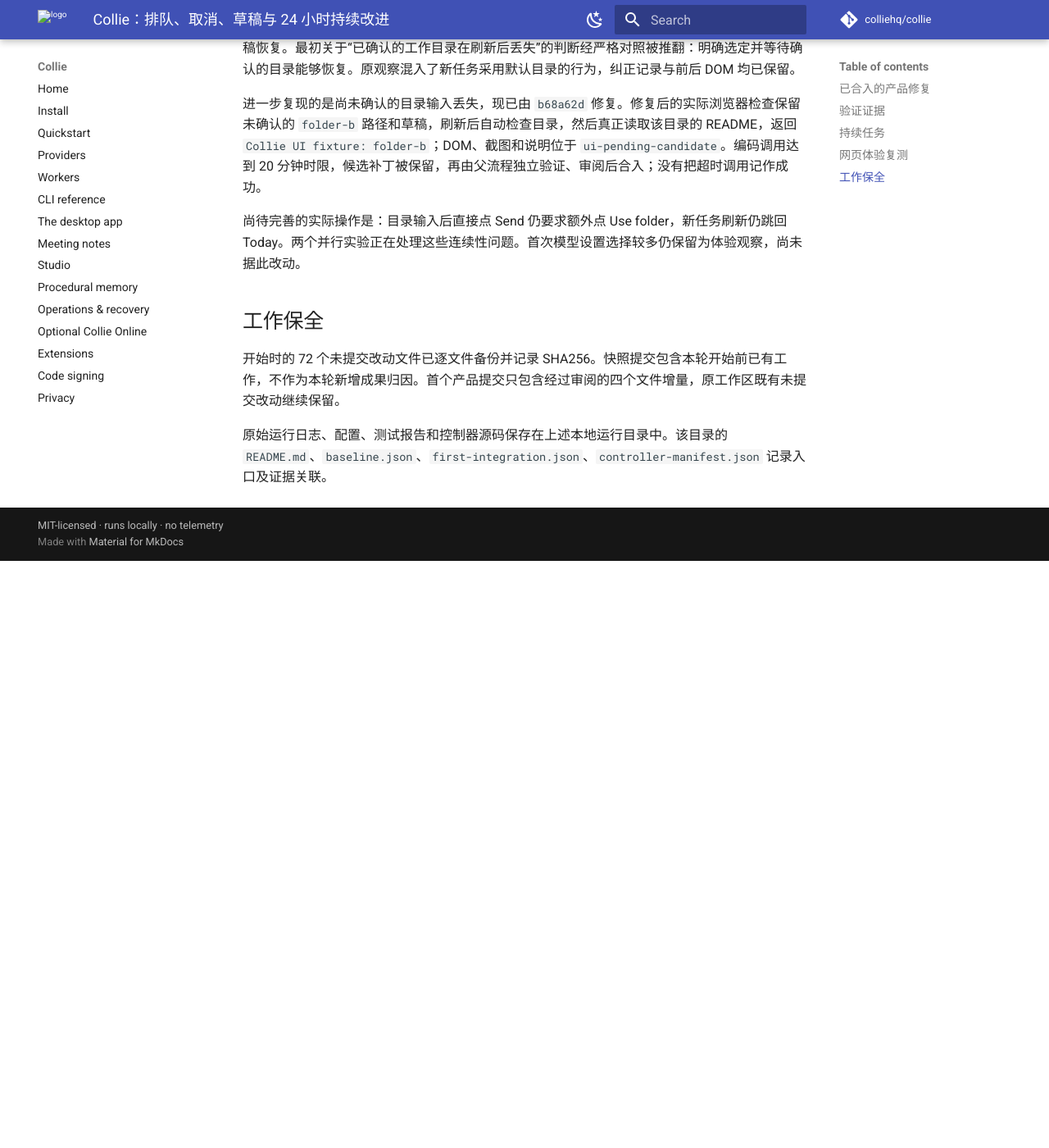
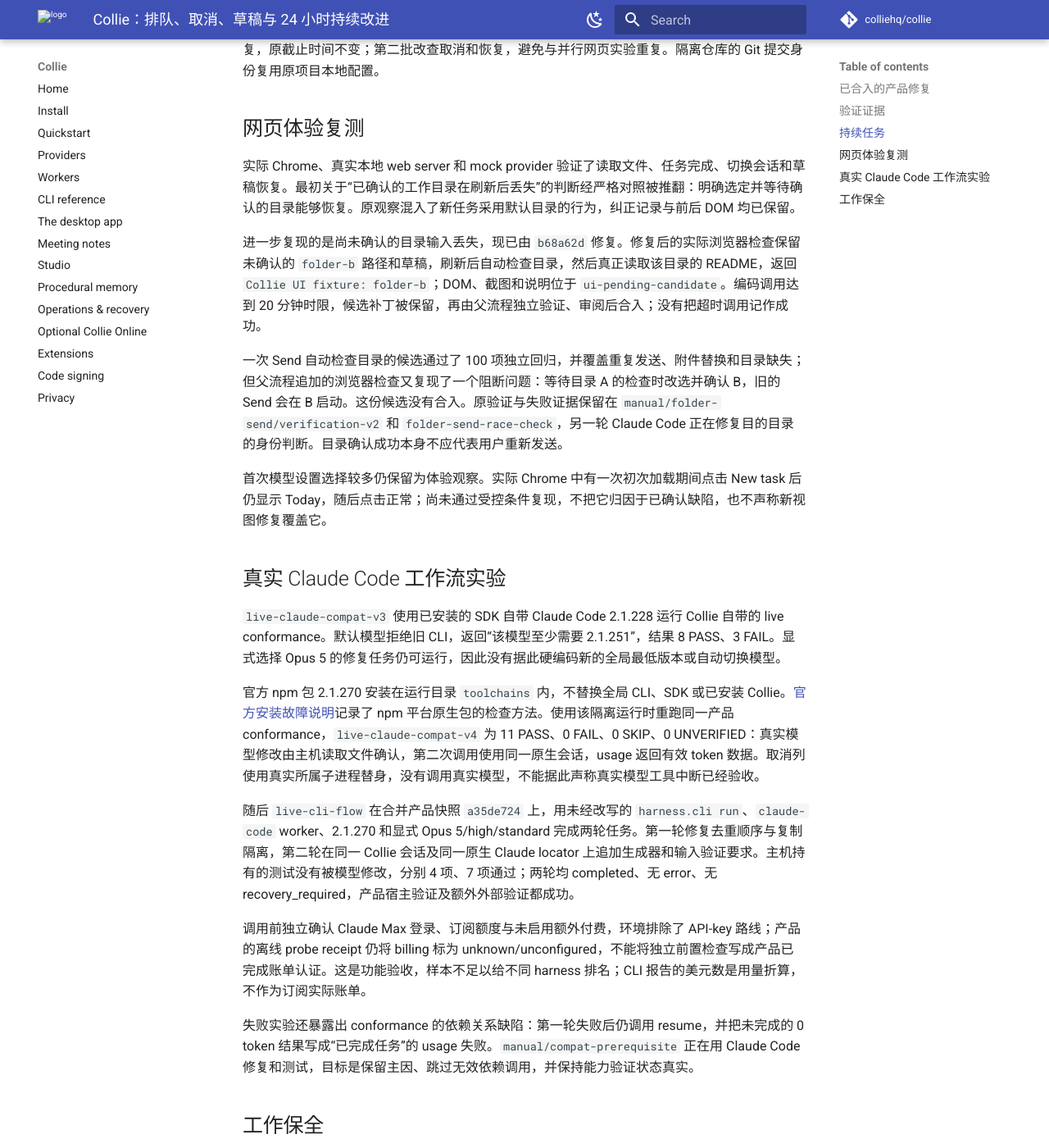
Before and after one commit to colliehq/collie, an MkDocs documentation site: the page built from docs/product-evolution-2026-09-13.md, in a window 1280 px wide and 1400 px high, scrolled down 3066 px. Shown: the whole window at 82% size. Built offline with MkDocs 1.6.1 and Material for MkDocs 9.7.7, drawn with Linux system fonts in a browser that asks for light colours; comment, search, counter and statistics services are not loaded; before the commit the page ends 3750 px from its top, so only the background shows below that; some of the changed text lies outside the part shown.

Commit message:
docs: record live Claude sessions and workflow regression evidence

```diff
--- a/docs/product-evolution-2026-09-13.md
+++ b/docs/product-evolution-2026-09-13.md
@@ -17,6 +17,8 @@
 提交 `c82a8260fdf0748b74231c3fdd648266269962a7` 修复外部 worker 的停止结果丢失：把 RunnerSnapshot 转成 RunResult 时，原代码没有保留取消标志，导致用户停止被显示成错误，甚至在停止后收到干净结束事件时显示完成。现在取消标志传到记录和界面，部分答案继续保留。独立回归 149 passed，新增行为在旧代码上两项失败，独立审阅 approve；精确快照 `ab5f7248`，证据在 `rounds/02-cancel-recovery`。
 
 提交 `b68a62d164ec5bc9a6b3fe947bbab9a89e3265f5` 保留新任务中尚未确认的目录输入，避免切换会话或刷新后文字恢复、目录却回到上次确认值。目录概要显示尚未检查的选择，校验完成前不能在别处启动；已有会话继续使用自己的目录。独立回归 129 passed，相邻会话/目录套件 15 passed，新测试在旧代码上 3 failed、5 passed，审阅 approve。精确快照 `03de14a7`，证据在 `manual/draft-folder/verification` 和 `draft-folder-adjacent-tests`。
+
+提交 `70bdc0ff70954b734818439a0c49785434072338` 让新建任务刷新后回到任务页面，保留草稿，不再跳回 Today。显式点击 Today 则继续回到 Today；会话深链优先，token 和桌面/IDE 参数保留，恢复页面不会启动任务。独立回归 125 passed，新测试在旧代码上 6 failed、4 passed，另一次 Claude Code 只读审阅 approve。精确快照 `e9c6dfa62337d062cef9ab3c99199785738ff117`，证据在 `manual/new-task-view/verification`；实际 Chrome 复测及截图在 `ui-new-task-view`。
 
 ## 验证证据
 
@@ -49,7 +51,7 @@
 
 独立仓库没有 remote，不共享原仓库 refs 或 objects。其起点 `3a0065399720ca4fc4f939c389a72e5e370e1e03` 是精确测试过的工作快照加首个修复。后续后台成果由进度文件记录。
 
-当前自动分支已汇入权限、取消和网页草稿修复，推进到 `a35de72419c19007200e3a84f5675d5478b95476`。两次合并分别经过 120、121 项专项测试，并在控制器批次间隙用旧 tip 校验更新分支；没有打断正在执行的批次或使其基线漂移。两个新的并行 Claude Code 实验从这个合并快照开始：一次发送自动校验目录、新任务刷新保留页面。它们仍属进行中的实验。
+当前自动分支已汇入权限、取消和网页草稿修复，推进到 `a35de72419c19007200e3a84f5675d5478b95476`。两次合并分别经过 120、121 项专项测试，并在控制器批次间隙用旧 tip 校验更新分支；没有打断正在执行的批次或使其基线漂移。第 3 批额度恢复实验于 14:15:50 UTC 从此快照开始。新任务视图修复已在源仓库提交，须等当前批次结束后再汇入自动分支。
 
 控制器同时检查绝对截止时间、剩余单调时钟时间和 `STOP` 文件；所有主要执行任务由 Windows Job 管理子进程。创建运行目录下的 `STOP` 文件即可提前结束。本机休眠或关机会减少实际运行时间。
 
@@ -61,7 +63,21 @@
 
 进一步复现的是尚未确认的目录输入丢失，现已由 `b68a62d` 修复。修复后的实际浏览器检查保留未确认的 `folder-b` 路径和草稿，刷新后自动检查目录，然后真正读取该目录的 README，返回 `Collie UI fixture: folder-b`；DOM、截图和说明位于 `ui-pending-candidate`。编码调用达到 20 分钟时限，候选补丁被保留，再由父流程独立验证、审阅后合入；没有把超时调用记作成功。
 
-尚待完善的实际操作是：目录输入后直接点 Send 仍要求额外点 Use folder，新任务刷新仍跳回 Today。两个并行实验正在处理这些连续性问题。首次模型设置选择较多仍保留为体验观察，尚未据此改动。
+一次 Send 自动检查目录的候选通过了 100 项独立回归，并覆盖重复发送、附件替换和目录缺失；但父流程追加的浏览器检查又复现了一个阻断问题：等待目录 A 的检查时改选并确认 B，旧的 Send 会在 B 启动。这份候选没有合入。原验证与失败证据保留在 `manual/folder-send/verification-v2` 和 `folder-send-race-check`，另一轮 Claude Code 正在修复目的目录的身份判断。目录确认成功本身不应代表用户重新发送。
+
+首次模型设置选择较多仍保留为体验观察。实际 Chrome 中有一次初次加载期间点击 New task 后仍显示 Today，随后点击正常；尚未通过受控条件复现，不把它归因于已确认缺陷，也不声称新视图修复覆盖它。
+
+## 真实 Claude Code 工作流实验
+
+`live-claude-compat-v3` 使用已安装的 SDK 自带 Claude Code 2.1.228 运行 Collie 自带的 live conformance。默认模型拒绝旧 CLI，返回“该模型至少需要 2.1.251”，结果 8 PASS、3 FAIL。显式选择 Opus 5 的修复任务仍可运行，因此没有据此硬编码新的全局最低版本或自动切换模型。
+
+官方 npm 包 2.1.270 安装在运行目录 `toolchains` 内，不替换全局 CLI、SDK 或已安装 Collie。[官方安装故障说明](https://code.claude.com/docs/en/troubleshoot-install)记录了 npm 平台原生包的检查方法。使用该隔离运行时重跑同一产品 conformance，`live-claude-compat-v4` 为 11 PASS、0 FAIL、0 SKIP、0 UNVERIFIED：真实模型修改由主机读取文件确认，第二次调用使用同一原生会话，usage 返回有效 token 数据。取消列使用真实所属子进程替身，没有调用真实模型，不能据此声称真实模型工具中断已经验收。
+
+随后 `live-cli-flow` 在合并产品快照 `a35de724` 上，用未经改写的 `harness.cli run`、`claude-code` worker、2.1.270 和显式 Opus 5/high/standard 完成两轮任务。第一轮修复去重顺序与复制隔离，第二轮在同一 Collie 会话及同一原生 Claude locator 上追加生成器和输入验证要求。主机持有的测试没有被模型修改，分别 4 项、7 项通过；两轮均 completed、无 error、无 recovery_required，产品宿主验证及额外外部验证都成功。
+
+调用前独立确认 Claude Max 登录、订阅额度与未启用额外付费，环境排除了 API-key 路线；产品的离线 probe receipt 仍将 billing 标为 unknown/unconfigured，不能将独立前置检查写成产品已完成账单认证。这是功能验收，样本不足以给不同 harness 排名；CLI 报告的美元数是用量折算，不作为订阅实际账单。
+
+失败实验还暴露出 conformance 的依赖关系缺陷：第一轮失败后仍调用 resume，并把未完成的 0 token 结果写成“已完成任务”的 usage 失败。`manual/compat-prerequisite` 正在用 Claude Code 修复和测试，目标是保留主因、跳过无效依赖调用，并保持能力验证状态真实。
 
 ## 工作保全
 
```
